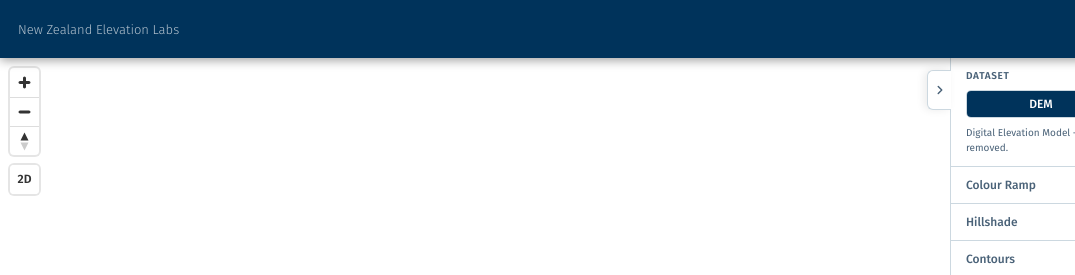
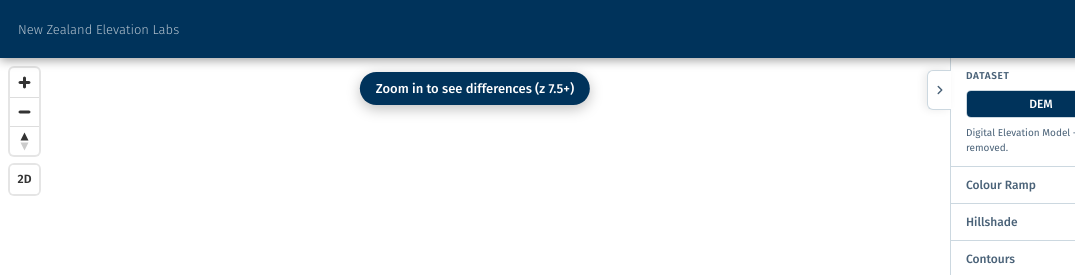
Before and after one commit to dwsilk/nz-elevation-labs, a website built with Vite: page index.html in a window 1280 px wide. Both pictures are taken after a click on the button "Difference (DSM − DEM)". Shown: the top 275 px of the page, 0-1075 px from the left. Built offline with nearby package versions, Linux system fonts and the light colour scheme; no server answers.

Commit message:
feat: add diff zoom hint

```diff
--- a/index.html
+++ b/index.html
@@ -26,8 +26,7 @@
 
 <div id="map-wrap">
   <div id="map" role="application" aria-label="Elevation map of New Zealand"></div>
-
-
+  <div id="diff-zoom-hint" class="map-hint hidden" role="status">Zoom in to see differences (z 7.5+)</div>
 </div>
 
 <aside id="panel" role="complementary" aria-label="Visualisation controls">
--- a/src/main.ts
+++ b/src/main.ts
@@ -805,7 +805,19 @@ function buildDiffBase(): void {
 function enterDiffMode(): void {
   teardownBase();
   buildDiffBase();
+  updateDiffZoomHint();
 }
+
+// LINZ DSM tiles aren't published below about z 7.5, so the diff layer is
+// effectively blank there. Surface a hint in the panel when that's the case.
+const DIFF_MIN_ZOOM = 7.5;
+function updateDiffZoomHint(): void {
+  const hint = document.getElementById('diff-zoom-hint');
+  if (!hint) return;
+  const show = activeTab === 'diff' && map.getZoom() < DIFF_MIN_ZOOM;
+  hint.classList.toggle('hidden', !show);
+}
+map.on('zoom', updateDiffZoomHint);
 
 // ── INSPECT MODE ──────────────────────────────────────────────────────────────
 
@@ -883,6 +895,7 @@ function switchTab(next: TabName): void {
   activeTab = next;
   setHashParam('mode', next === 'elevation' ? null : next);
   syncPresetHash();
+  updateDiffZoomHint();
 
   const enter = (): void => {
     if (prev === 'coverage') leaveCoverageMode();
--- a/src/styles/main.css
+++ b/src/styles/main.css
@@ -78,5 +78,16 @@ html, body {
 .maplibregl-ctrl-attrib { font-size: 10px !important; }
 .maplibregl-ctrl-bottom-right { bottom: 8px !important; }
 
+/* ── MAP OVERLAY HINT ── */
+.map-hint {
+  position: absolute; top: 14px; left: 50%; transform: translateX(-50%);
+  z-index: 800;
+  background: var(--navy); color: #fff;
+  padding: 9px 16px; border-radius: 999px;
+  font-family: var(--font); font-size: 13px; font-weight: 500;
+  box-shadow: 0 4px 14px rgba(0,0,0,.25);
+  pointer-events: none; white-space: nowrap;
+}
+
 /* ── UTILITY ── */
 .hidden { display: none !important; }
```
Also changed, not shown: src/styles/diff.css (line endings or trailing spaces).
